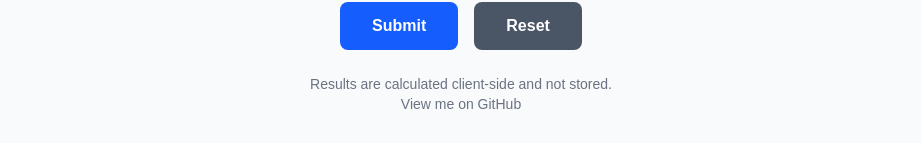
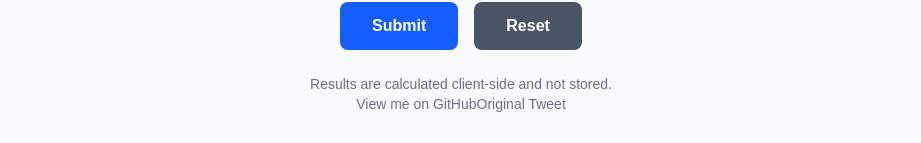
Before and after one commit to stong/ctf-purity-test, a Next.js app: page / in a window 1280 px wide. Shown: the part 4242-4385 px from the top of the page, without its empty margins (179-1100 px from the left). Built offline with nearby package versions, Linux system fonts and the light colour scheme.

Commit message:
Add link to original tweet in footer

```diff
--- a/app/page.tsx
+++ b/app/page.tsx
@@ -89,6 +89,7 @@ export default function Home() {
         <footer className="text-center mt-6 text-gray-500 text-sm">
           <p>{content.main.footer}</p>
           <a href="https://github.com/stong/ctf-purity-test">View me on GitHub</a>
+          <a href="https://x.com/gf_256/status/1206393845497376768">Original Tweet</a>
         </footer>
       </div>
     </div>
```
